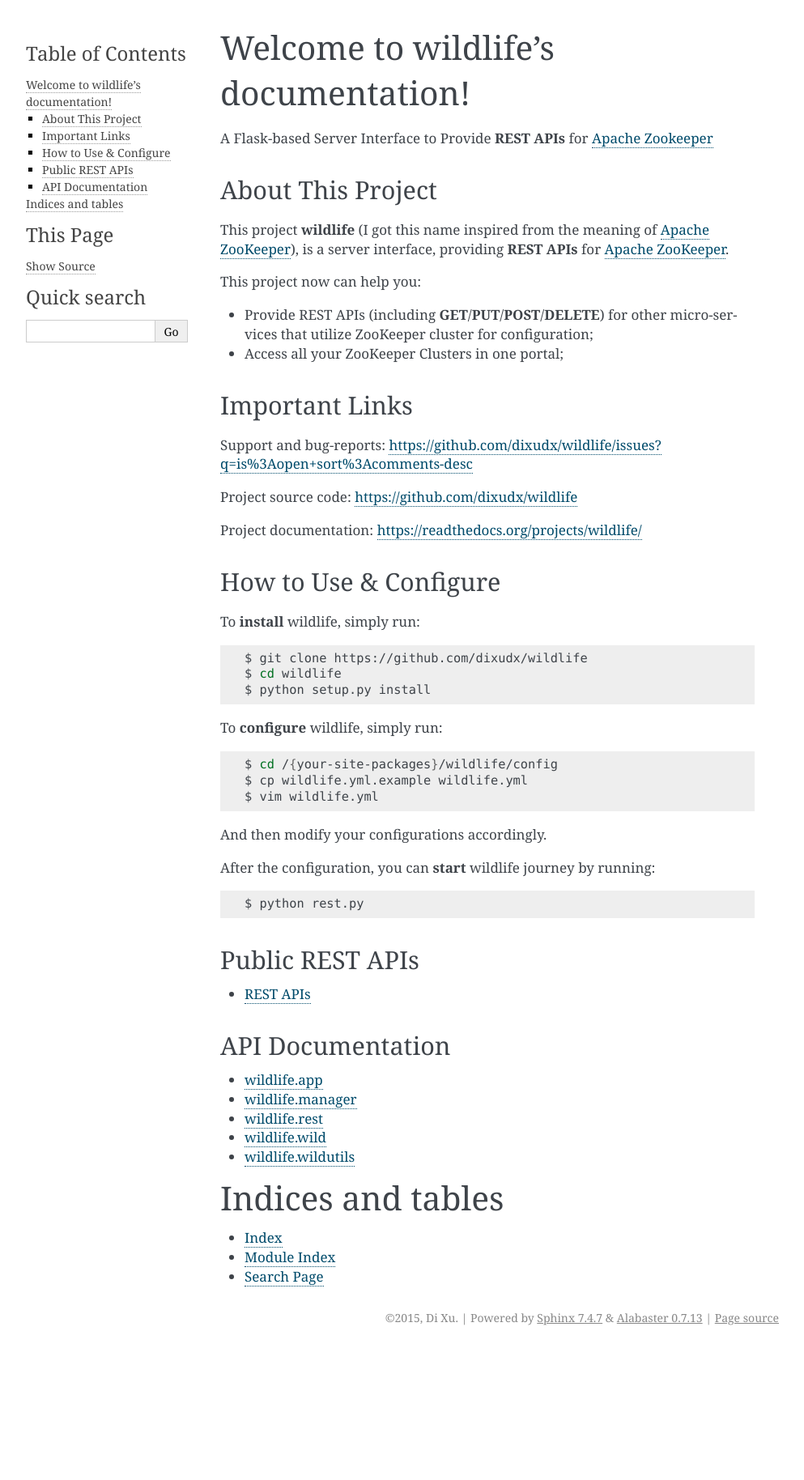
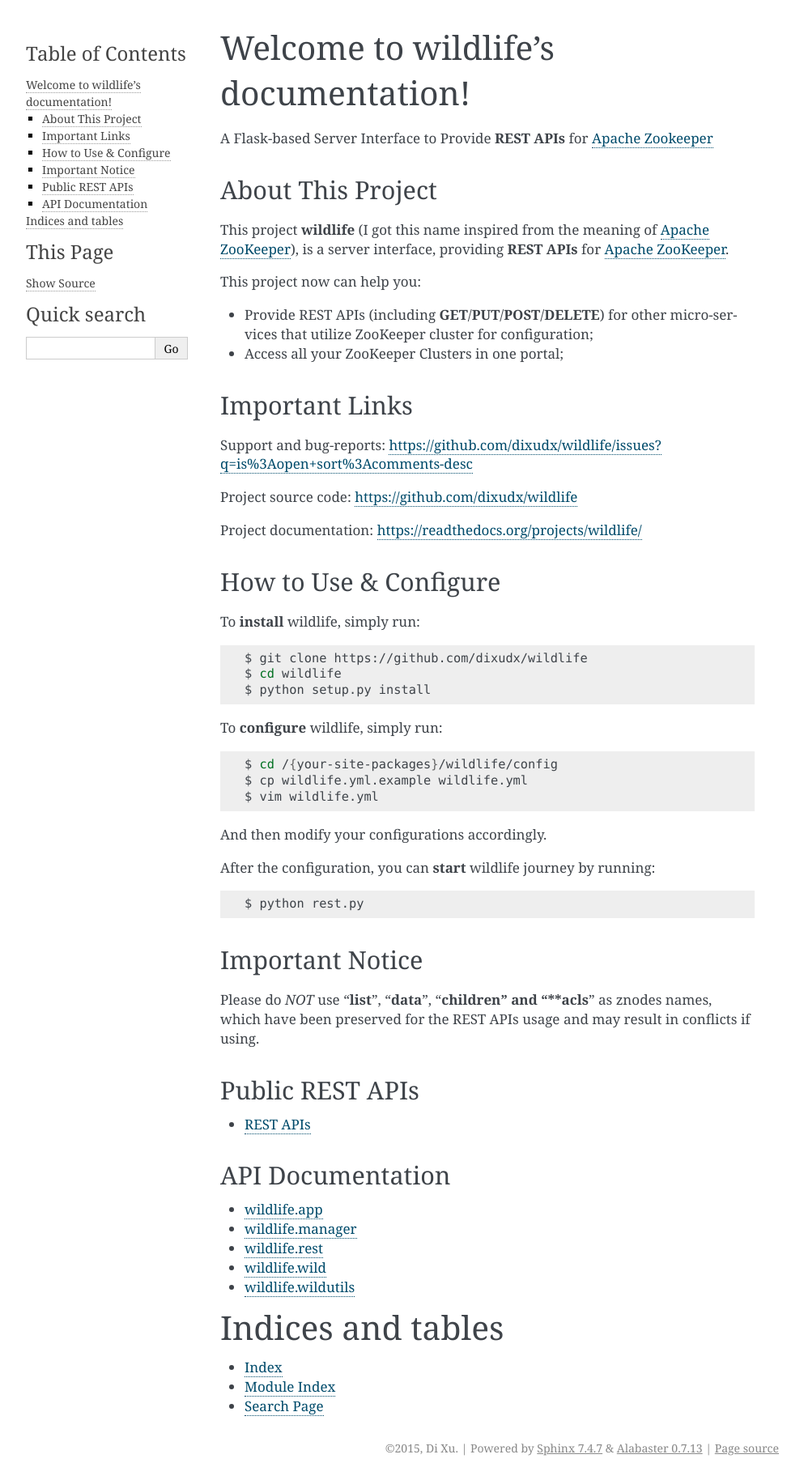
Before and after one commit to dixudx/wildlife, a Sphinx documentation site: the page built from doc/source/index.rst, in a window 1280 px wide. Shown: the whole page at 81% size, without its empty margins (148-1141 px from the left). Built offline with Sphinx 7.4.7, drawn with Linux system fonts in a browser that asks for light colours; before the commit the page ends 1667 px from its top, so only the background shows below that.

Commit message:
add important tips in doc

```diff
--- a/doc/source/index.rst
+++ b/doc/source/index.rst
@@ -64,6 +64,14 @@ After the configuration, you can **start** wildlife journey by running:
     $ python rest.py
 
 
+Important Notice
+----------------
+
+Please do `NOT` use "**list**", "**data**", "**children" and "**acls**"
+as znodes names, which have been preserved for the REST APIs usage and may
+result in conflicts if using.
+
+
 Public REST APIs
 ----------------
 
```
Also changed, not shown: README.rst (+8 -0 lines).
